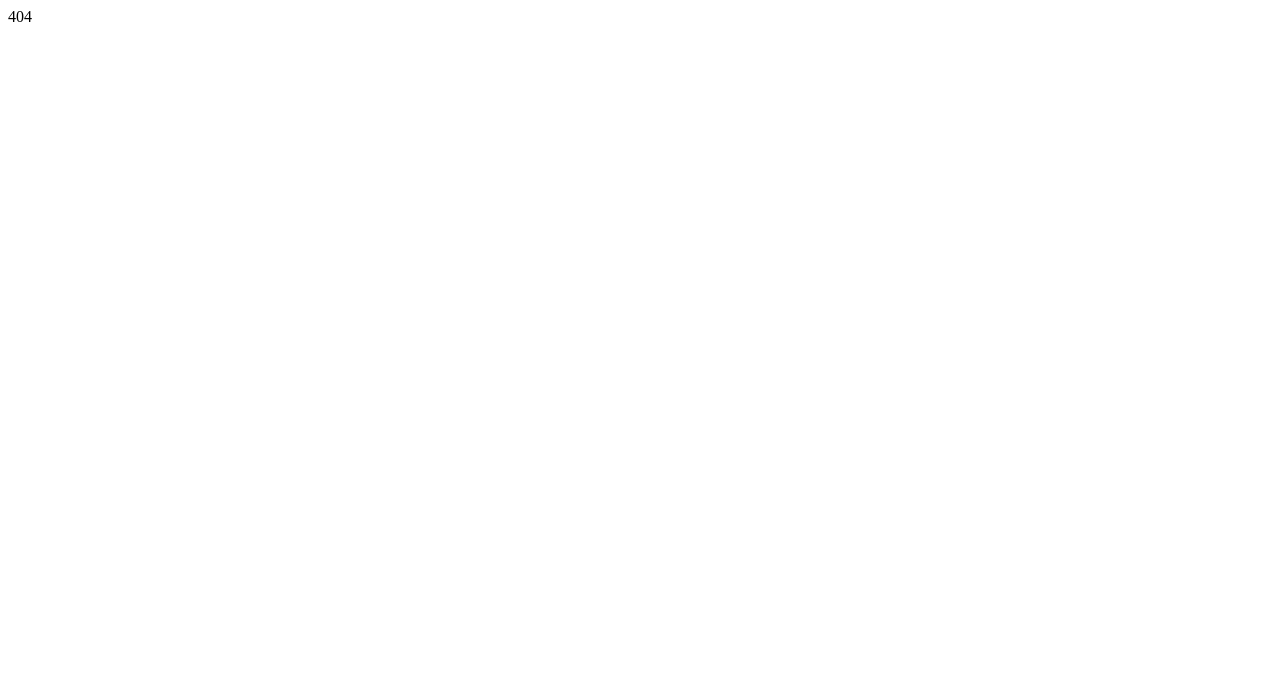
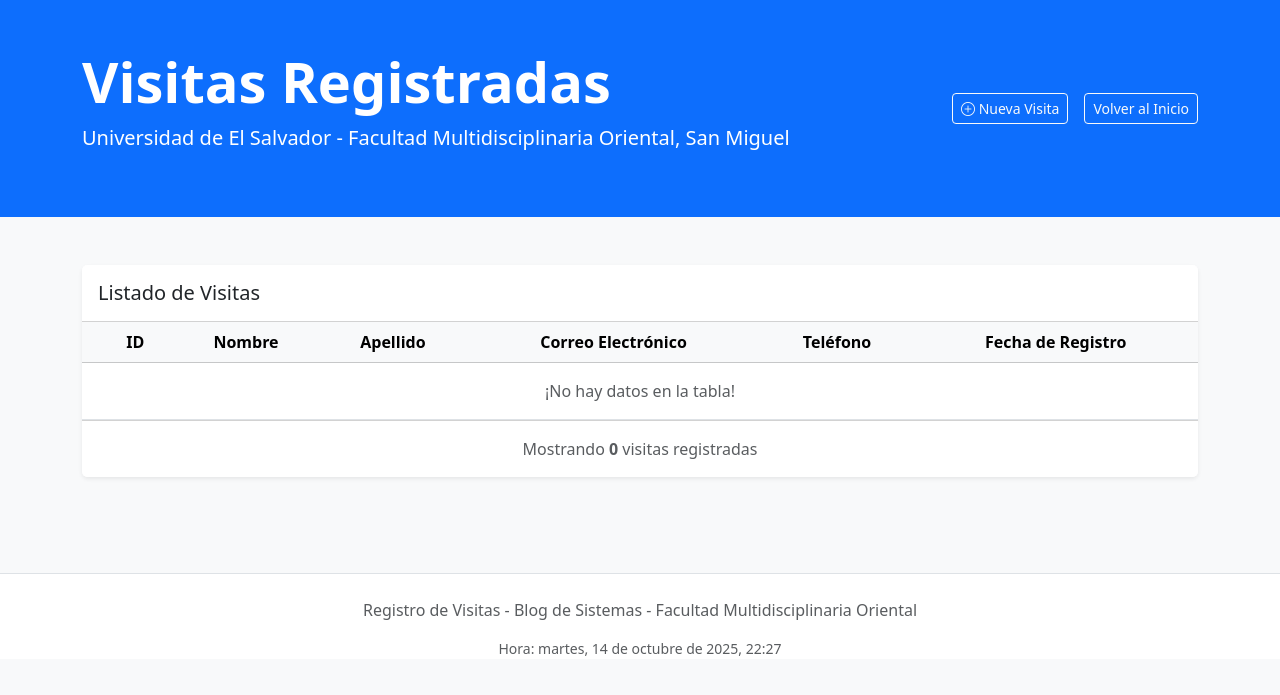
Before and after one commit to SrCroy/semanaSistemaTPI, a PHP site: page /app/views/TablaVisitasView.php in a window 1280 px wide. Before the commit the part shown is almost empty. Shown: the top 695 px of the page. Run offline with PHP 8.4, Linux system fonts and the light colour scheme.

Commit message:
Agregando tabla de las visitas registradas

```diff
--- a/mvc/app/controllers/GuardarVisitasController.php
+++ b/mvc/app/controllers/GuardarVisitasController.php
@@ -42,5 +42,11 @@
             exit;
         }
     }
+
+    public function tablas(){
+        $personas = new GuardarVistasModels();
+        $persona = $personas->getVisitas_Blog();
+        return $this->views("TablaVisitasView", ["persona" => $persona]);
+    }
 }
 ?>
--- a/mvc/app/models/GuardarVistasModels.php
+++ b/mvc/app/models/GuardarVistasModels.php
@@ -1,13 +1,14 @@
 <?php
 namespace app\models;
 use lib\Database;
+use PDO;
 
 class GuardarVistasModels extends Database{
 
     public function getVisitas_Blog(){
         $conexion = $this->getConnection();
         $sql = $conexion->query("SELECT * FROM Visitas_Blog");
-        return $sql->fetchAll();
+        return $sql->fetchAll(PDO::FETCH_ASSOC);
     }
 
     public function guardarVisitas($data){
--- /dev/null
+++ b/mvc/app/views/TablaVisitasView.php
@@ -0,0 +1,112 @@
+<!DOCTYPE html>
+<html lang="es">
+<head>
+    <meta charset="UTF-8">
+    <meta name="viewport" content="width=device-width, initial-scale=1.0">
+    <title>Visitas Registradas - Blog</title>
+    <link href="https://cdn.jsdelivr.net/npm/bootstrap@5.3.0-alpha1/dist/css/bootstrap.min.css" rel="stylesheet">
+    <link rel="stylesheet" href="https://cdn.jsdelivr.net/npm/bootstrap-icons@1.10.0/font/bootstrap-icons.css">
+</head>
+<body class="bg-light">
+    <header class="bg-primary text-white py-5">
+        <div class="container">
+            <div class="row align-items-center">
+                <div class="col-lg-8">
+                    <h1 class="display-4 fw-bold">Visitas Registradas</h1>
+                    <p class="lead">Universidad de El Salvador - Facultad Multidisciplinaria Oriental, San Miguel</p>
+                </div>
+                <div class="col-lg-4 text-lg-end">
+                    <div class="d-flex justify-content-lg-end gap-3">
+                        <a href="visitas" class="btn btn-outline-light btn-sm">
+                            <i class="bi bi-plus-circle"></i> Nueva Visita
+                        </a>
+                        <a href="/mvc/public" class="btn btn-outline-light btn-sm">
+                            Volver al Inicio
+                        </a>
+                    </div>
+                </div>
+            </div>
+        </div>
+    </header>
+
+    <section class="py-5">
+        <div class="container">
+            <div class="row">
+                <div class="col-12">
+                    <div class="card shadow-sm border-0">
+                        <div class="card-header bg-white py-3">
+                            <h5 class="card-title mb-0">Listado de Visitas</h5>
+                        </div>
+                        <div class="card-body p-0">
+                            <div class="table-responsive">
+                                <table class="table table-hover mb-0 align-middle text-center">
+                                    <thead class="table-light">
+                                        <tr>
+                                            <th scope="col" class="ps-4">ID</th>
+                                            <th scope="col">Nombre</th>
+                                            <th scope="col">Apellido</th>
+                                            <th scope="col">Correo Electrónico</th>
+                                            <th scope="col">Teléfono</th>
+                                            <th scope="col">Fecha de Registro</th>
+                                        </tr>
+                                    </thead>
+                                    <tbody>
+                                        <?php if (!empty($persona)): ?>
+                                            <?php foreach ($persona as $values): ?>
+                                                <tr>
+                                                    <td><?= htmlspecialchars($values['id']) ?></td>
+                                                    <td><?= htmlspecialchars($values['nombre']) ?></td>
+                                                    <td><?= htmlspecialchars($values['apellido']) ?></td>
+                                                    <td><?= htmlspecialchars($values['correo']) ?></td>
+                                                    <td><?= htmlspecialchars($values['telefono']) ?></td>
+                                                    <td><?= htmlspecialchars($values['fecha_registro']) ?></td>
+                                                </tr>
+                                            <?php endforeach; ?>
+                                        <?php else: ?>
+                                            <tr>
+                                                <td colspan="6" class="text-center text-muted py-3">
+                                                    ¡No hay datos en la tabla!
+                                                </td>
+                                            </tr>
+                                        <?php endif; ?>
+                                    </tbody>
+                                </table>
+                            </div>
+                        </div>
+                        <div class="card-footer bg-white py-3">
+                            <div class="row align-items-center">
+                                <div class="col-12 text-center">
+                                    <p class="mb-0 text-muted">
+                                        Mostrando <strong><?= isset($persona) ? count($persona) : 0 ?></strong> visitas registradas
+                                    </p>
+                                </div>
+                            </div>
+                        </div>
+                    </div>
+                </div>
+            </div>
+        </div>
+    </section>
+
+    <footer class="mt-5 pt-4 border-top text-center text-muted bg-white">
+        <div class="container">
+            <p>Registro de Visitas - Blog de Sistemas - Facultad Multidisciplinaria Oriental</p>
+            <p class="small">Hora: <span id="fecha-actual"></span></p>
+        </div>
+    </footer>
+
+    <script src="https://cdn.jsdelivr.net/npm/bootstrap@5.3.0-alpha1/dist/js/bootstrap.bundle.min.js"></script>
+    <script>
+        // Mostrar fecha y hora actual
+        const fecha = new Date();
+        document.getElementById('fecha-actual').textContent = fecha.toLocaleDateString('es-ES', {
+            weekday: 'long',
+            year: 'numeric',
+            month: 'long',
+            day: 'numeric',
+            hour: '2-digit',
+            minute: '2-digit'
+        });
+    </script>
+</body>
+</html>
--- a/mvc/routes/web.php
+++ b/mvc/routes/web.php
@@ -25,6 +25,7 @@
 
 Routes::get("/visitas", [GuardarVisitasController::class, "index"]);
 Routes::post("/enviar", [GuardarVisitasController::class, "enviar"]);
+Routes::get("/tablas", [GuardarVisitasController::class, "tablas"]);
 
 Routes::dispatch();
 ?>
```
Also changed, not shown: mvc/app/views/GuardarVisitasView.php (+9 -2 lines).
